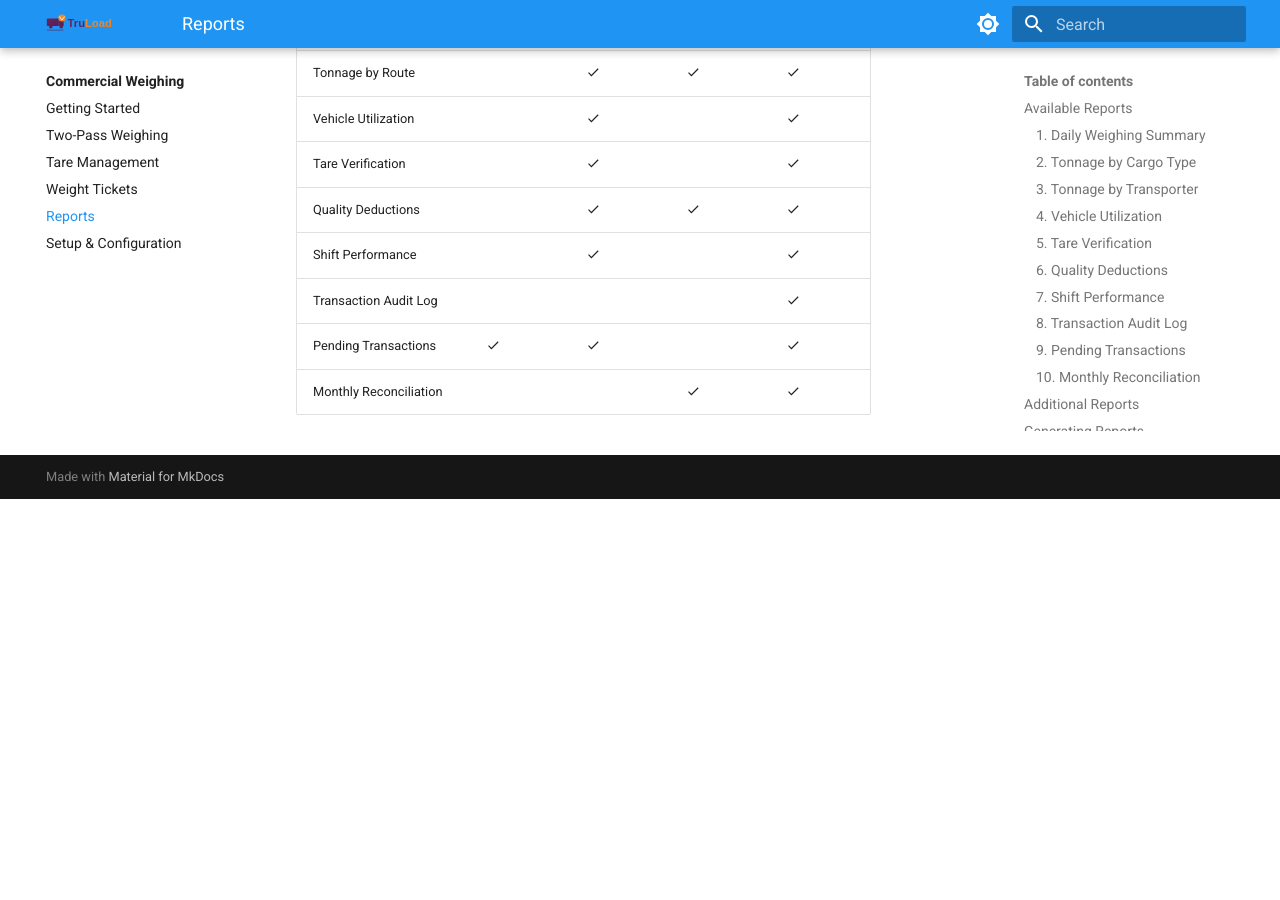
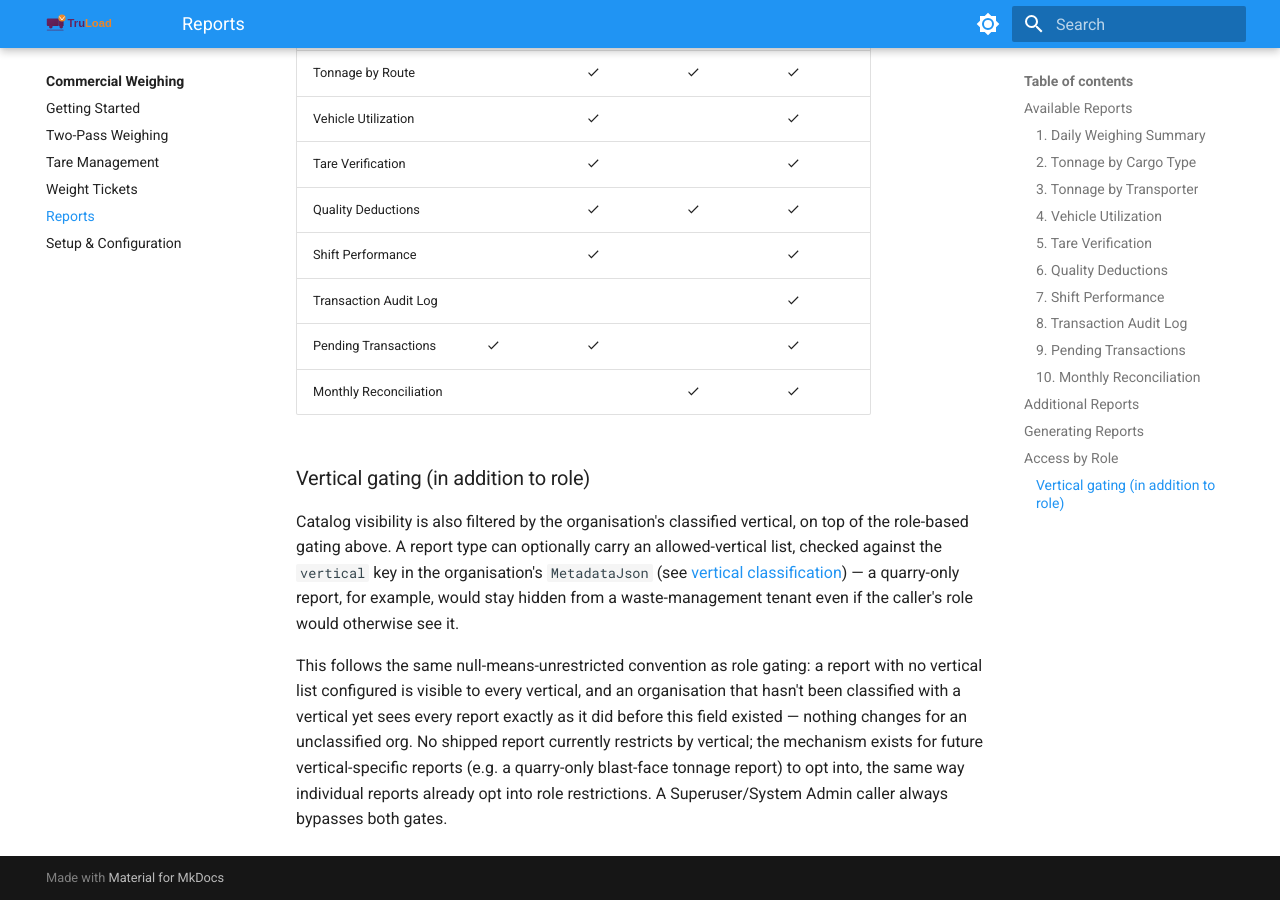
Before and after one commit to Bengo-Hub/truload-docs, an MkDocs documentation site: the page built from docs/commercial/reports.md, in a window 1280 px wide and 900 px high, scrolled down 4202 px. Built offline with MkDocs 1.6.1 and Material for MkDocs 9.7.7, drawn with Linux system fonts in a browser that asks for light colours; before the commit the page ends 4701 px from its top, so only the background shows below that.

Commit message:
docs(commercial): document vertical gating on the report catalog
ReportController now also filters catalog visibility by the organization's
classified vertical (ReportDefinitionDto.AllowedVerticals), on top of the
existing role-based gating. Document the same null-means-unrestricted
convention: no vertical list configured, or no vertical classified on the
org, behaves exactly as before.

```diff
--- a/docs/commercial/reports.md
+++ b/docs/commercial/reports.md
@@ -145,3 +145,19 @@ blocked from generating it.
 | Transaction Audit Log | | | | :material-check: |
 | Pending Transactions | :material-check: | :material-check: | | :material-check: |
 | Monthly Reconciliation | | | :material-check: | :material-check: |
+
+### Vertical gating (in addition to role)
+
+Catalog visibility is also filtered by the organisation's classified vertical, on top of the
+role-based gating above. A report type can optionally carry an allowed-vertical list, checked
+against the `vertical` key in the organisation's `MetadataJson` (see
+[vertical classification](business-models.md)) — a quarry-only report, for example, would stay
+hidden from a waste-management tenant even if the caller's role would otherwise see it.
+
+This follows the same null-means-unrestricted convention as role gating: a report with no vertical
+list configured is visible to every vertical, and an organisation that hasn't been classified with
+a vertical yet sees every report exactly as it did before this field existed — nothing changes for
+an unclassified org. No shipped report currently restricts by vertical; the mechanism exists for
+future vertical-specific reports (e.g. a quarry-only blast-face tonnage report) to opt into, the
+same way individual reports already opt into role restrictions. A Superuser/System Admin caller
+always bypasses both gates.
```
